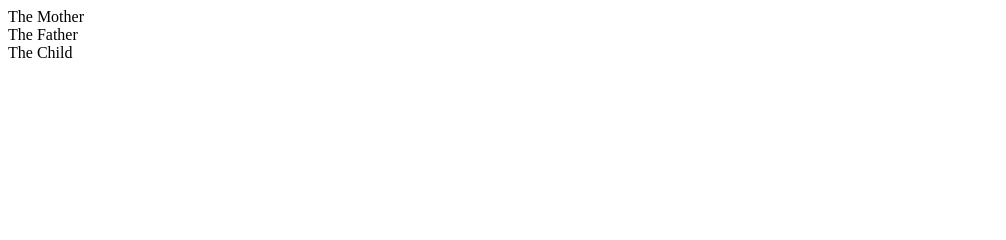
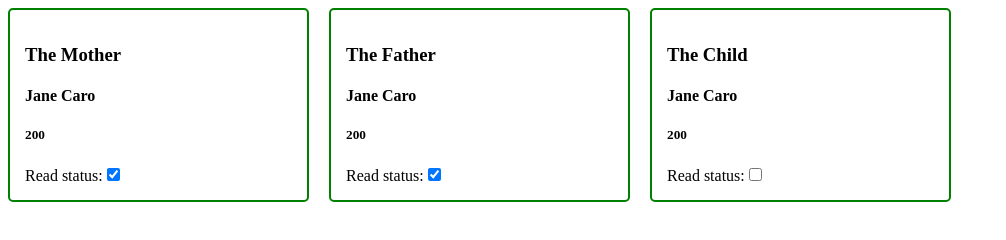
Before and after one commit to umida-boltaeva/Library, a plain HTML site: page index.html in a window 1280 px wide. Shown: the whole page, without its empty margins (0-1006 px from the left). Drawn offline with Linux system fonts and the light colour scheme.

Commit message:
create cards and display book details

```diff
--- a/index.html
+++ b/index.html
@@ -8,7 +8,31 @@
     <title>Document</title>
   </head>
   <body>
-    <div id="container"></div>
+    <div id="container">
+      <div id="cards">
+        <!-- <div class="card">
+          <h3 class="title">The Mother</h3>
+          <h4 class="author">Jane Caro</h4>
+          <h5 class="pages">200 pages</h5>
+          <label class="status" for="status1">Read status:</label>
+          <input type="checkbox" id="status1" />
+        </div>
+        <div class="card">
+          <h3 class="title">The Father</h3>
+          <h4 class="author">Jane Caro</h4>
+          <h5 class="pages">200 pages</h5>
+          <label class="status" for="status1">Read status:</label>
+          <input type="checkbox" id="status1" />
+        </div>
+        <div class="card">
+          <h3 class="title">The Child</h3>
+          <h4 class="author">Jane Caro</h4>
+          <h5 class="pages">200 pages</h5>
+          <label class="status" for="status1">Read status:</label>
+          <input checked type="checkbox" id="status1" />
+        </div> -->
+      </div>
+    </div>
     <script src="script.js"></script>
   </body>
 </html>
--- a/script.js
+++ b/script.js
@@ -17,12 +17,53 @@ function addBookToLibrary(book) {
 }
 
 function renderBookList() {
-  const container = document.getElementById('container');
-  myLibrary.forEach((book) => {
-    const node = document.createElement('div');
-    const textnode = document.createTextNode(book.title);
-    node.appendChild(textnode);
-    container.appendChild(node);
+  const cards = document.getElementById('cards');
+  myLibrary.forEach((book, index) => {
+    cards.appendChild(renderBook(book, index));
   });
 }
+
+function renderBook(book, index) {
+  //create parent div.
+  const card = document.createElement('div');
+  card.classList.add('card');
+
+  //render title.
+  const title = document.createElement('h3');
+  title.classList.add('title');
+  title.appendChild(document.createTextNode(book.title));
+  card.appendChild(title);
+
+  //render author.
+  const author = document.createElement('h4');
+  author.classList.add('author');
+  author.appendChild(document.createTextNode(book.author));
+  card.appendChild(author);
+
+  //render pages.
+  const pages = document.createElement('h5');
+  pages.classList.add('pages');
+  pages.appendChild(document.createTextNode(book.pages));
+  card.appendChild(pages);
+
+  const statusId = 'status' + index;
+  //render read status label.
+  const readStatus = document.createElement('label');
+  readStatus.classList.add('status');
+  readStatus.setAttribute('for', statusId);
+  readStatus.appendChild(document.createTextNode('Read status:'));
+  card.appendChild(readStatus);
+
+  //render read status checkbox.
+  const checkbox = document.createElement('input');
+  checkbox.id = statusId;
+  checkbox.setAttribute('type', 'checkbox');
+  if (book.read) {
+    checkbox.setAttribute('checked', 'true');
+  }
+  checkbox.appendChild(document.createTextNode(book.checkbox));
+  card.appendChild(checkbox);
+
+  return card;
+}
 renderBookList();
--- a/style.css
+++ b/style.css
@@ -0,0 +1,12 @@
+#cards {
+  display: grid;
+  grid-template-columns: repeat(auto-fill, minmax(300px, 1fr));
+  grid-auto-rows: auto;
+  gap: 20px;
+}
+
+.card {
+  border: 2px solid green;
+  border-radius: 5px;
+  padding: 15px;
+}
```
